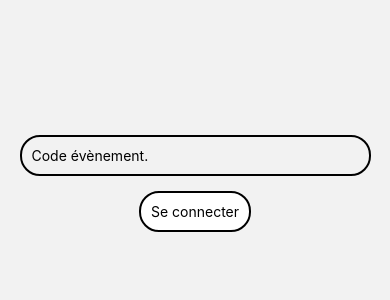
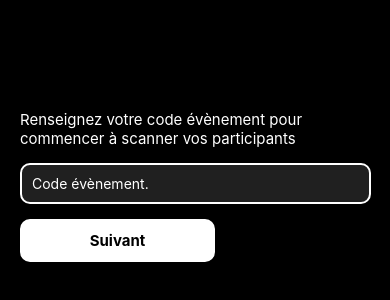
Before and after one commit to AvellaJB/All-in-QR_Native, a React Native app: screen / in a window 390 px wide. Shown: the part 236-536 px from the top of the page. Built offline with nearby package versions, Linux system fonts and the light colour scheme; no server answers.

Commit message:
styling and fetching info in access screens

```diff
--- a/EventProvider.js
+++ b/EventProvider.js
@@ -6,13 +6,16 @@ export default function EventProvider({ children }) {
   const [event, setEvent] = useState({});
   const [activities, setActivities] = useState([]);
   const [currentActivitie, setCurrentActivitie] = useState();
+  const [currentAttendee, setCurrentAttendee] = useState();
 
   const value = {
     event,
     setEvent,
     activities,
     setActivities,
+    currentAttendee,
     currentActivitie,
+    setCurrentAttendee,
     setCurrentActivitie,
   };
 
--- a/package.json
+++ b/package.json
@@ -10,6 +10,7 @@
     "eject": "expo eject"
   },
   "dependencies": {
+    "@react-native-picker/picker": "2.4.0",
     "@react-navigation/stack": "^6.2.1",
     "axios": "^0.27.2",
     "expo": "~45.0.0",
@@ -22,7 +23,7 @@
     "react-native-dotenv": "^3.3.1",
     "react-native-gesture-handler": "~2.2.1",
     "react-native-web": "0.17.7",
-    "@react-native-picker/picker": "2.4.0"
+    "react-native-svg": "12.3.0"
   },
   "devDependencies": {
     "@babel/core": "^7.12.9"
--- a/pages/AccessDenied.js
+++ b/pages/AccessDenied.js
@@ -1,10 +1,71 @@
-import { View, Text } from "react-native";
+import { View, Text, StyleSheet } from "react-native";
 import React from "react";
+import { useContext } from "react";
+import { EventContext } from "../EventProvider";
 
 export default function AccessDenied() {
+  const { currentAttendee } = useContext(EventContext);
+
   return (
-    <View>
-      <Text>AccessDenied</Text>
+    <View style={styles.container}>
+      <View>
+        <View style={styles.resultContainer}>
+          <Text style={styles.resultText}>ERREUR</Text>
+        </View>
+        <View>
+          <Text style={styles.subtitleText}>Identité du participant</Text>
+          <Text style={styles.simpleText}>
+            Prénom : {currentAttendee.surname}
+          </Text>
+          <Text style={styles.simpleText}>Nom : {currentAttendee.name}</Text>
+        </View>
+        <View>
+          <Text style={styles.subtitleText}>Rôle du participant: </Text>
+          <Text style={styles.simpleText}>{currentAttendee.role.name}</Text>
+        </View>
+        <View>
+          <Text style={styles.subtitleText}>Activité du participant : </Text>
+          {currentAttendee.extra_activities.map((activitie) => (
+            <Text style={styles.simpleText} key={Math.random()}>
+              {activitie.name}
+            </Text>
+          ))}
+        </View>
+      </View>
     </View>
   );
 }
+
+const styles = StyleSheet.create({
+  container: {
+    flex: 1,
+    alignItems: "center",
+    justifyContent: "space-evenly",
+    backgroundColor: "black",
+  },
+
+  resultContainer: {
+    backgroundColor: "red",
+    padding: 50,
+    borderRadius: 10,
+    marginBottom: 100,
+  },
+
+  resultText: {
+    fontSize: 30,
+    color: "white",
+    fontWeight: "bold",
+  },
+
+  subtitleText: {
+    fontSize: 20,
+    fontWeight: "bold",
+    color: "white",
+    marginBottom: 15,
+  },
+
+  simpleText: {
+    color: "white",
+    marginBottom: 10,
+  },
+});
--- a/pages/AccessGranted.js
+++ b/pages/AccessGranted.js
@@ -1,10 +1,71 @@
-import { View, Text } from "react-native";
+import { View, Text, StyleSheet } from "react-native";
 import React from "react";
+import { useContext } from "react";
+import { EventContext } from "../EventProvider";
 
 export default function AccessGranted() {
+  const { currentAttendee } = useContext(EventContext);
+
   return (
-    <View>
-      <Text>AccessGranted</Text>
+    <View style={styles.container}>
+      <View>
+        <View style={styles.resultContainer}>
+          <Text style={styles.resultText}>CONFIRME</Text>
+        </View>
+        <View>
+          <Text style={styles.subtitleText}>Identité du participant</Text>
+          <Text style={styles.simpleText}>
+            Prénom : {currentAttendee.surname}
+          </Text>
+          <Text style={styles.simpleText}>Nom : {currentAttendee.name}</Text>
+        </View>
+        <View>
+          <Text style={styles.subtitleText}>Rôle du participant: </Text>
+          <Text style={styles.simpleText}>{currentAttendee.role.name}</Text>
+        </View>
+        <View>
+          <Text style={styles.subtitleText}>Activité du participant : </Text>
+          {currentAttendee.extra_activities.map((activitie) => (
+            <Text style={styles.simpleText} key={Math.random()}>
+              {activitie.name}
+            </Text>
+          ))}
+        </View>
+      </View>
     </View>
   );
 }
+
+const styles = StyleSheet.create({
+  container: {
+    flex: 1,
+    alignItems: "center",
+    justifyContent: "space-evenly",
+    backgroundColor: "black",
+  },
+
+  resultContainer: {
+    backgroundColor: "green",
+    padding: 50,
+    borderRadius: 10,
+    marginBottom: 100,
+  },
+
+  resultText: {
+    fontSize: 30,
+    color: "white",
+    fontWeight: "bold",
+  },
+
+  subtitleText: {
+    fontSize: 20,
+    fontWeight: "bold",
+    color: "white",
+    marginBottom: 15,
+  },
+
+  simpleText: {
+    color: "white",
+    marginBottom: 10,
+  },
+});
--- a/pages/ActivitieScanner.js
+++ b/pages/ActivitieScanner.js
@@ -61,6 +61,7 @@ const styles = StyleSheet.create({
     flex: 1,
     flexDirection: "column",
     justifyContent: "flex-end",
+    backgroundColor: "black",
   },
 
   scanAgain: {
--- a/pages/EntranceScanner.js
+++ b/pages/EntranceScanner.js
@@ -7,6 +7,7 @@ import { EventContext } from "../EventProvider";
 
 export default function Scanner({ navigation }) {
   const { event } = useContext(EventContext);
+  const { setCurrentAttendee } = useContext(EventContext);
 
   const [hasPermission, setHasPermission] = useState(null);
   const [scanned, setScanned] = useState(false);
@@ -28,6 +29,7 @@ export default function Scanner({ navigation }) {
         );
       } else {
         if (res.event._id === event._id) {
+          setCurrentAttendee(res);
           navigation.navigate("AccessGranted");
         } else {
           navigation.navigate("AccessDenied");
@@ -66,6 +68,7 @@ const styles = StyleSheet.create({
     flex: 1,
     flexDirection: "column",
     justifyContent: "flex-end",
+    backgroundColor: "black",
   },
 
   scanAgain: {
--- a/pages/Home.js
+++ b/pages/Home.js
@@ -36,8 +36,13 @@ export default function Home({ navigation }) {
 
   return (
     <View style={styles.formcontainer}>
+      <View>
+        <Text style={styles.text}>
+          Renseignez votre code évènement pour commencer à scanner vos
+          participants
+        </Text>
+      </View>
       {errors.firstName && <Text>This is required.</Text>}
-
       <Controller
         control={control}
         rules={{
@@ -47,6 +52,7 @@ export default function Home({ navigation }) {
           <TextInput
             style={styles.inputText}
             onBlur={onBlur}
+            placeholderTextColor="white"
             onChangeText={onChange}
             value={value}
             placeholder="Code évènement."
@@ -56,7 +62,7 @@ export default function Home({ navigation }) {
       />
 
       <TouchableOpacity onPress={handleSubmit(onSubmit)} style={styles.button}>
-        <Text>Se connecter</Text>
+        <Text style={styles.textButton}>Suivant</Text>
       </TouchableOpacity>
     </View>
   );
@@ -65,24 +71,45 @@ export default function Home({ navigation }) {
 const styles = StyleSheet.create({
   formcontainer: {
     flex: 1,
-    alignItems: "center",
     justifyContent: "center",
+    backgroundColor: "black",
   },
 
   inputText: {
     borderWidth: 2,
+    borderColor: "white",
     width: "90%",
     padding: 10,
-    borderRadius: 20,
-    margin: 5,
+    borderRadius: 10,
+    marginLeft: 20,
+    marginTop: 15,
+    marginBottom: 15,
+    marginRight: 20,
+    color: "white",
+    backgroundColor: "#202020",
   },
 
   button: {
-    backgroundColor: "#fff",
-    color: "black",
+    backgroundColor: "white",
+    borderColor: "white",
     borderWidth: 2,
     padding: 10,
-    margin: 10,
-    borderRadius: 20,
+    marginLeft: 20,
+    borderRadius: 10,
+    width: "50%",
+    alignItems: "center",
+  },
+
+  textButton: {
+    fontSize: 15,
+    color: "black",
+    fontWeight: "bold",
+  },
+
+  text: {
+    color: "white",
+    fontSize: 15,
+    marginLeft: 20,
+    marginRight: 20,
   },
 });
--- a/pages/ScannerChoice.js
+++ b/pages/ScannerChoice.js
@@ -12,30 +12,35 @@ import { useContext } from "react";
 import { EventContext } from "../EventProvider";
 
 export default function ScannerChoice({ navigation }) {
-  const { activities } = useContext(EventContext);
-  const [localActivitie, setLocalActivitie] = useState();
+  const { activities, event } = useContext(EventContext);
   const { currentActivitie, setCurrentActivitie } = useContext(EventContext);
 
   return (
     <View style={styles.container}>
       <View style={styles.secondary}>
-        <Text>Bienvenue sur l'évènement</Text>
-        <Text>EVENTFROMDB</Text>
-        <Text>Code: CODEFROMDB</Text>
-        <Text>Vous souhaitez?</Text>
-        <Text>
+        <View style={styles.topText}>
+          <Text style={styles.welcomeText}>Bienvenue sur l'évènement</Text>
+          <Text style={styles.eventText}>{event.name}</Text>
+          <Text style={styles.codeText}>Code: {event._id}</Text>
+        </View>
+        <Text style={styles.textColor}>
           Merci de sélectionner quel scanner vous souhaitez utiliser sur
           l'évènement.
         </Text>
 
         <TouchableOpacity
-          style={styles.button}
+          style={styles.button1}
           onPress={() => navigation.navigate("EntranceScanner")}
         >
-          <Text>Scanner l'entrée</Text>
+          <Text style={styles.textButton}>Scanner l'entrée</Text>
         </TouchableOpacity>
+        <View style={styles.pickerContainer}>
           <Picker
             selectedValue={currentActivitie}
+            dropdownIconColor="white"
+            dropdownIconRippleColor="white"
+            style={styles.picker}
+            prompt="Choisir une activité"
             onValueChange={(itemValue, itemIndex) =>
               setCurrentActivitie(itemValue)
             }
@@ -50,11 +55,12 @@ export default function ScannerChoice({ navigation }) {
               );
             })}
           </Picker>
+        </View>
         <TouchableOpacity
-          style={styles.button}
+          style={styles.button2}
           onPress={() => navigation.navigate("ActivitiesScanner")}
         >
-          <Text>Scanner cette activité</Text>
+          <Text style={styles.textButton}>Scanner cette activité</Text>
         </TouchableOpacity>
       </View>
     </View>
@@ -66,10 +72,75 @@ const styles = StyleSheet.create({
     flex: 1,
     alignItems: "center",
     justifyContent: "center",
+    backgroundColor: "black",
   },
 
-  button: {
-    padding: 10,
+  topText: {
+    marginBottom: 70,
+    marginLeft: 20,
+    marginRight: 20,
+  },
+
+  welcomeText: {
+    fontSize: 25,
+    color: "#565656",
+    fontWeight: "bold",
+  },
+
+  eventText: {
+    fontSize: 25,
+    color: "white",
+    fontWeight: "bold",
+  },
+
+  codeText: {
+    fontSize: 12,
+    color: "#565656",
+    fontWeight: "bold",
+  },
+
+  textColor: {
+    color: "white",
+    margin: 20,
+    fontSize: 15,
+  },
+
+  picker: {
+    backgroundColor: "#202020",
+    color: "white",
+  },
+
+  pickerContainer: {
+    borderColor: "white",
     borderWidth: 2,
+    borderRadius: 10,
+    overflow: "hidden",
+    marginTop: 20,
+    marginLeft: 20,
+    marginRight: 20,
+  },
+
+  button1: {
+    padding: 15,
+    borderWidth: 2,
+    backgroundColor: "white",
+    margin: 20,
+    borderRadius: 10,
+  },
+
+  button2: {
+    padding: 15,
+    borderWidth: 2,
+    backgroundColor: "white",
+    marginTop: 5,
+    marginLeft: 20,
+    marginRight: 20,
+    borderRadius: 10,
+  },
+
+  textButton: {
+    fontSize: 15,
+    color: "black",
+    fontWeight: "bold",
   },
 });
```
Also changed, not shown: App.js (+68 -6 lines), 1 other file (tests, documents, lock files or other folders). Lines whose indentation alone changed are shown as unchanged.
